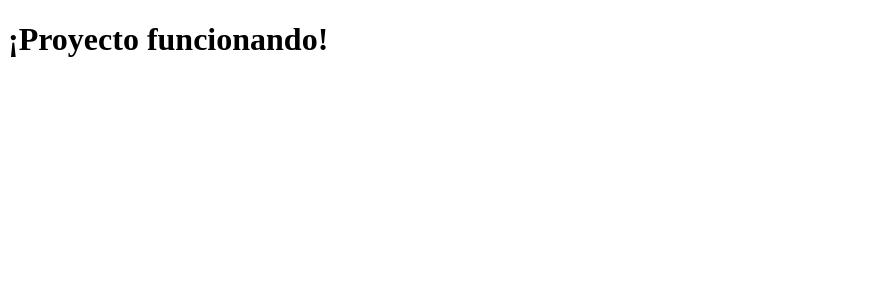
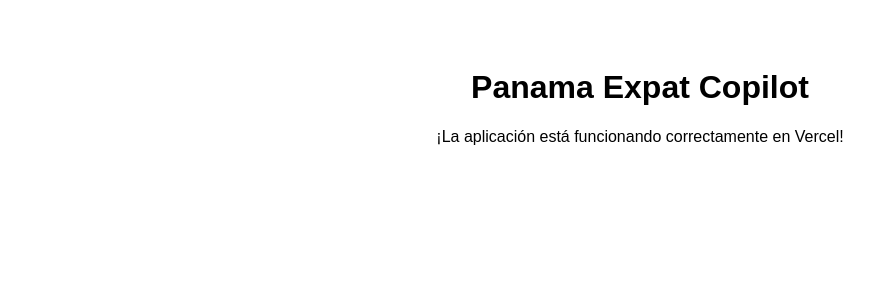
Before and after one commit to anseatico/panama-expat-copilot, a Next.js app: page / in a window 1280 px wide. Shown: the top 300 px of the page, without its empty margins (0-896 px from the left). Built offline with nearby package versions, Linux system fonts and the light colour scheme.

Commit message:
Update index.tsx

```diff
--- a/pages/index.tsx
+++ b/pages/index.tsx
@@ -1 +1,8 @@
-export default function Home() { return <h1>¡Proyecto funcionando!</h1>; }
+export default function Home() {
+  return (
+    <div style={{ padding: "40px", fontFamily: "sans-serif", textAlign: "center" }}>
+      <h1>Panama Expat Copilot</h1>
+      <p>¡La aplicación está funcionando correctamente en Vercel!</p>
+    </div>
+  );
+}
```
